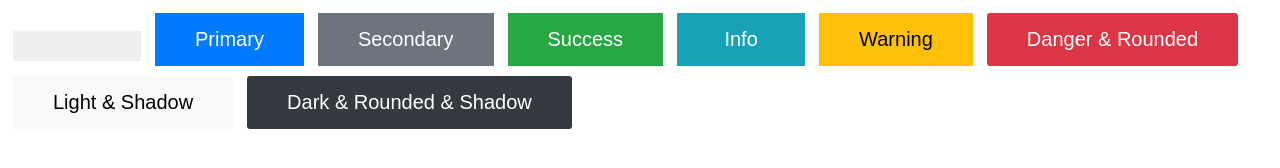
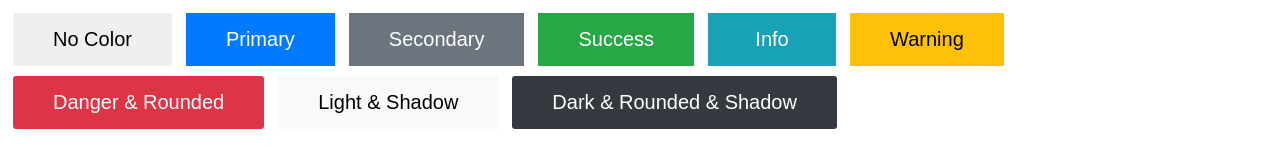
Before and after one commit to F1xw/ripple-btns, a plain HTML site: page index.html in a window 1280 px wide. Drawn offline with nearby package versions, Linux system fonts and the light colour scheme.

Commit message:
Added colorless button to test page

```diff
--- a/index.html
+++ b/index.html
@@ -8,7 +8,7 @@
     <title>Ripple Buttons Test Page</title>
 </head>
 <body>
-    <button class="rpl-btn"></button>
+    <button class="rpl-btn">No Color</button>
     <button class="rpl-btn rpl-primary">Primary</button>
     <button class="rpl-btn rpl-secondary">Secondary</button>
     <button class="rpl-btn rpl-success">Success</button>
```
